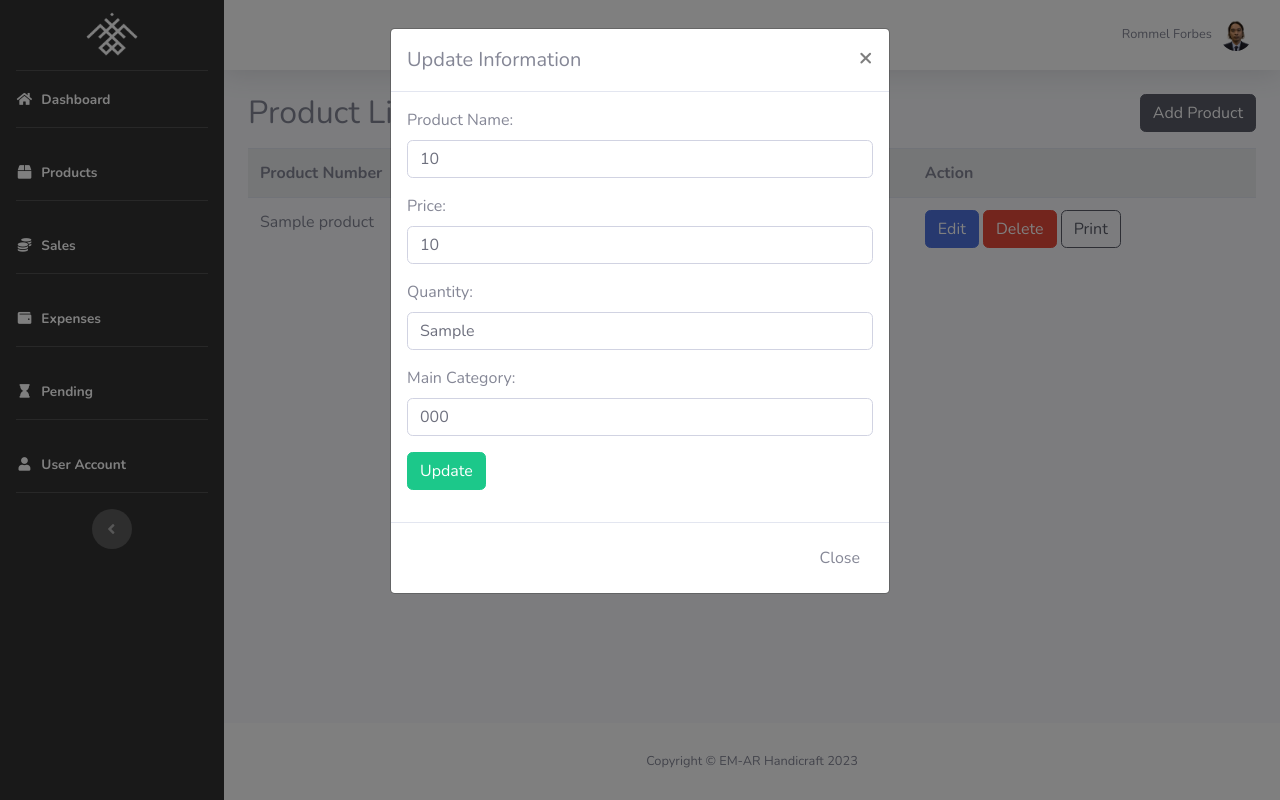
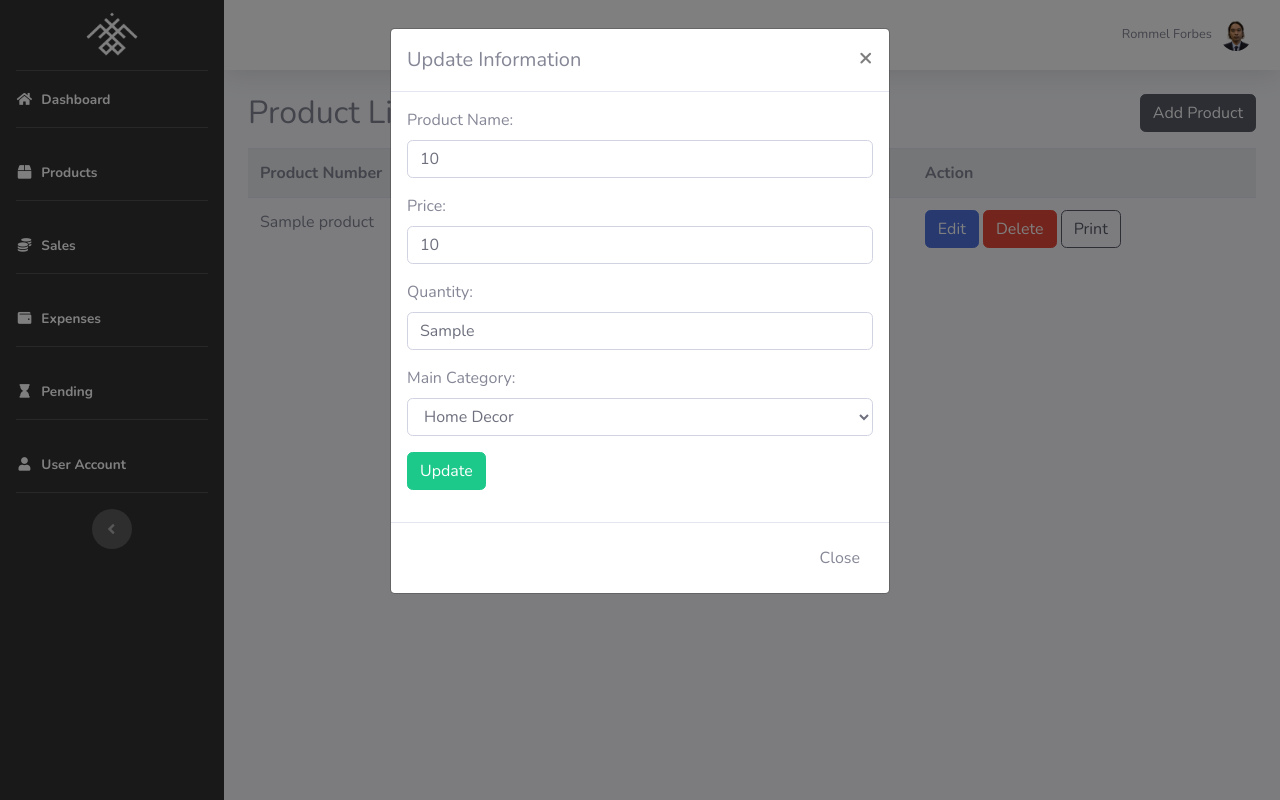
Before and after one commit to akosigio/Edit, a Flask app: page /product in a window 1280 px wide, after a click on "Edit". Run offline with Flask 3, Linux system fonts and the light colour scheme; tables that the repository leaves empty or names only in its code hold one stand-in row (values such as "Sample post"); some libraries are stand-ins or nearby versions.

Commit message:
Files upload

```diff
--- a/app.py
+++ b/app.py
@@ -106,7 +106,7 @@ def update():
         quantity = request.form['quantity']
         m_category = request.form['m_category']
         cursor = connection.cursor()
-        cursor.execute("UPDATE product SET p_name=%s, price=%s, quantity=%s, m_category=%s, WHERE id=%s", (p_name, price, quantity, m_category, id_data))
+        cursor.execute("UPDATE product SET p_name=%s, price=%s, quantity=%s, m_category=%s WHERE id=%s", (p_name, price, quantity, m_category, id_data))
         connection.commit()
         flash("Data Updated Successfully")
         return redirect(url_for('product'))
--- a/templates/addproduct.html
+++ b/templates/addproduct.html
@@ -31,11 +31,7 @@
                         <label>Main Category:</label>
                         <input type="text" class="form-control" name="m_category" value="{{row.5 }}">
                      </div>
-        <div class="form-group">
-                        <label>Main Category:</label>
-                        <input type="text" class="form-control" name="m_category" value="{{row.5 }}">
-                     </div>
-        <div class="form-group">
+
             <input type="hidden" name="id" value="1">
             <input type="hidden" name="action" value="edit">
             <input type="submit" class="btn btn-success" name="submit" value="Add Product">
--- a/templates/index.html
+++ b/templates/index.html
@@ -44,7 +44,7 @@
             <li class="nav-item active">
                 <a class="nav-link" href="dashboard">
                     <i class="fas fa-fw fa-home"></i>
-                    <span>Dashboard</span></a>
+                    <span>Dashboards</span></a>
             </li>
 
             <!-- Divider -->
--- a/templates/product.html
+++ b/templates/product.html
@@ -206,7 +206,7 @@
                               <form action="{{ url_for('update') }}" method="POST">
                                 <div class="form-group">
                                   <label>Product Name:</label>
-                         <input type="hidden"  name="id" value="{{row.0}}">
+                                  <input type="hidden" name="id" value="{{row.0}}">
                                   <input type="text" class="form-control" name="p_name" value="{{row.2}}">
                                 </div>
 
@@ -222,7 +222,12 @@
 
                                 <div class="form-group">
                                     <label>Main Category:</label>
-                        <input type="text" class="form-control" name="m_category" value="{{row.5 }}">
+                                    <select class="form-control year" name="m_category">
+                                        <option value="Home Decor"{% if row.5 == 'Home Decor' %} selected{% endif %}>Home Decor</option>
+                                        <option value="Outdoor Decor"{% if row.5 == 'Outdoor Decor' %} selected{% endif %}>Outdoor Decor</option>
+                                        <option value="Furniture"{% if row.5 == 'Furniture' %} selected{% endif %}>Furniture</option>
+                                        <option value="Fashion"{% if row.5 == 'Fashion' %} selected{% endif %}>Fashion</option>
+                                    </select>
                                   </div>
 
                                 <div class="form-group">
@@ -237,13 +242,13 @@
                               <button type="button" class="btn btn-default" data-dismiss="modal">Close</button>
                             </div>
 
+                          </div>
+                        </div>
+                      </div>
 
-                      {% endfor  %}
+                      {% endfor %}
 
-                      </tbody>
-                  </table>
-
-      <!-- Modal -->
+                      <!-- Insert Modal -->
 
                       <div id="myModal" class="modal fade" role="dialog">
                         <div class="modal-dialog">
@@ -272,11 +277,11 @@
                                 </div>
 
                                 <div class="form-group">
-                        <label>Main Category : <span style="color:red">*</span></label>
+                                  <label>Main Category:</label>
                                   <select class="form-control year" name="m_category">
                                     <option value="">Select Main Category</option>
                                     <option value="Home Decor">Home Decor</option>
-                            <option value="Outdoor">Outdoor Decor</option>
+                                    <option value="Outdoor Decor">Outdoor Decor</option>
                                     <option value="Furniture">Furniture</option>
                                     <option value="Fashion">Fashion</option>
                                   </select>
@@ -290,12 +295,6 @@
 
                             <div class="modal-footer">
                               <button type="button" class="btn btn-default" data-dismiss="modal">Close</button>
-               </div>
-
-            </div>
-         </div>
-      </div>
-          </div>
 
 
                                 {% endblock %}
```
Also changed, not shown: static/img/295143909251.svg (added), static/img/404792973667.svg (added), static/img/601481948914.svg (added). Lines whose indentation alone changed are shown as unchanged.
